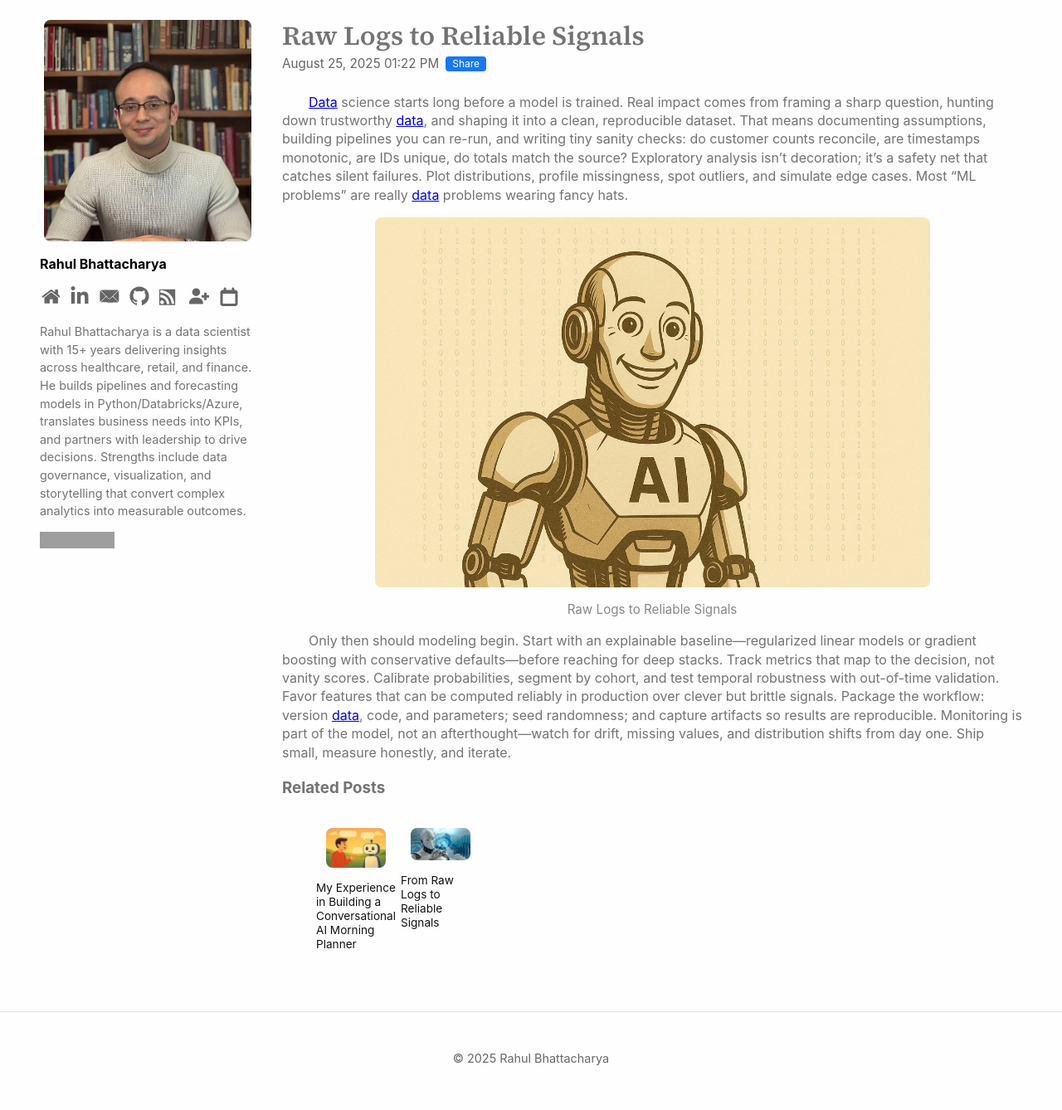
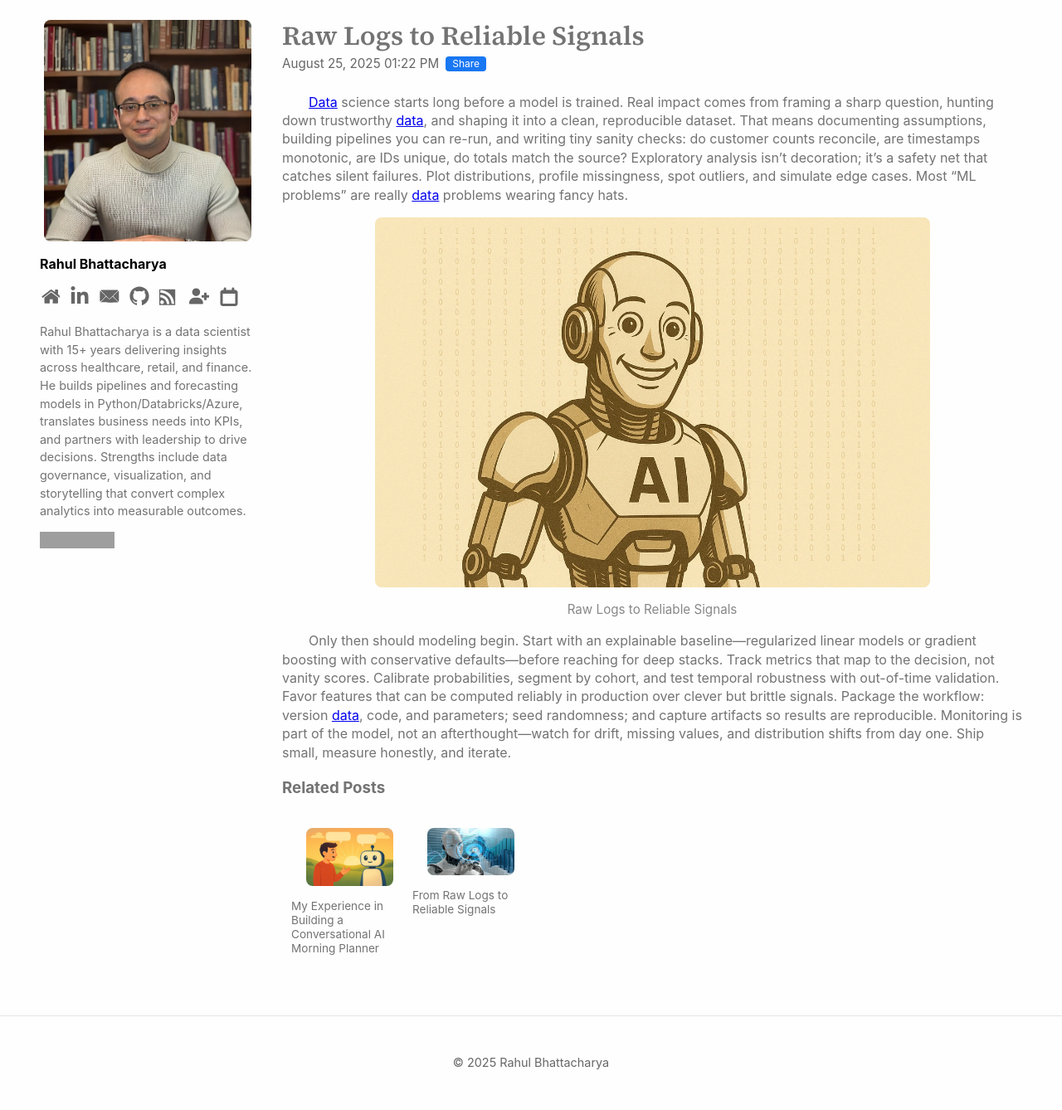
Before and after one commit to RahulBhattacharya1/RahulBhattacharya1.github.io, a Jekyll site: the page built from _posts/2025-08-25-post4.md, in a window 1280 px wide. Shown: the whole page at 83% size. Built offline with Jekyll 4.4.1, drawn with Linux system fonts in a browser that asks for light colours; comment, search, counter and statistics services are not loaded; grey boxes are pictures that could not be loaded.

Commit message:
Update main.scss

```diff
--- a/assets/css/main.scss
+++ b/assets/css/main.scss
@@ -540,20 +540,20 @@ pre {
   padding: 0;
   margin: 0 auto;
   display: grid;
-  grid-template-columns: repeat(auto-fill, 96px); /* fixed small cards */
+  grid-template-columns: repeat(auto-fill, 140px); /* fixed small cards */
   gap: 6px;
   justify-content: center;                         /* keep them close & centered */
 }
 
-.related-card { width: 96px; }                     /* grid item width */
+.related-card { width: 140px; }                     /* grid item width */
 .related-card a {
   display: block;
   text-decoration: none;
 }
 
 .related-thumb {
-  width: 96px;                                      /* small, fixed */
-  height: 96px;                                     /* square */
+  width: 140px;                                      /* small, fixed */
+  height: 140px;                                     /* square */
   object-fit: cover;
   border-radius: 8px;
   display: block;
@@ -564,5 +564,5 @@ pre {
   margin-top: 4px;
   font-size: .85rem;
   line-height: 1.25;
-  color: #111;
+  color: #737373;
 }
```
